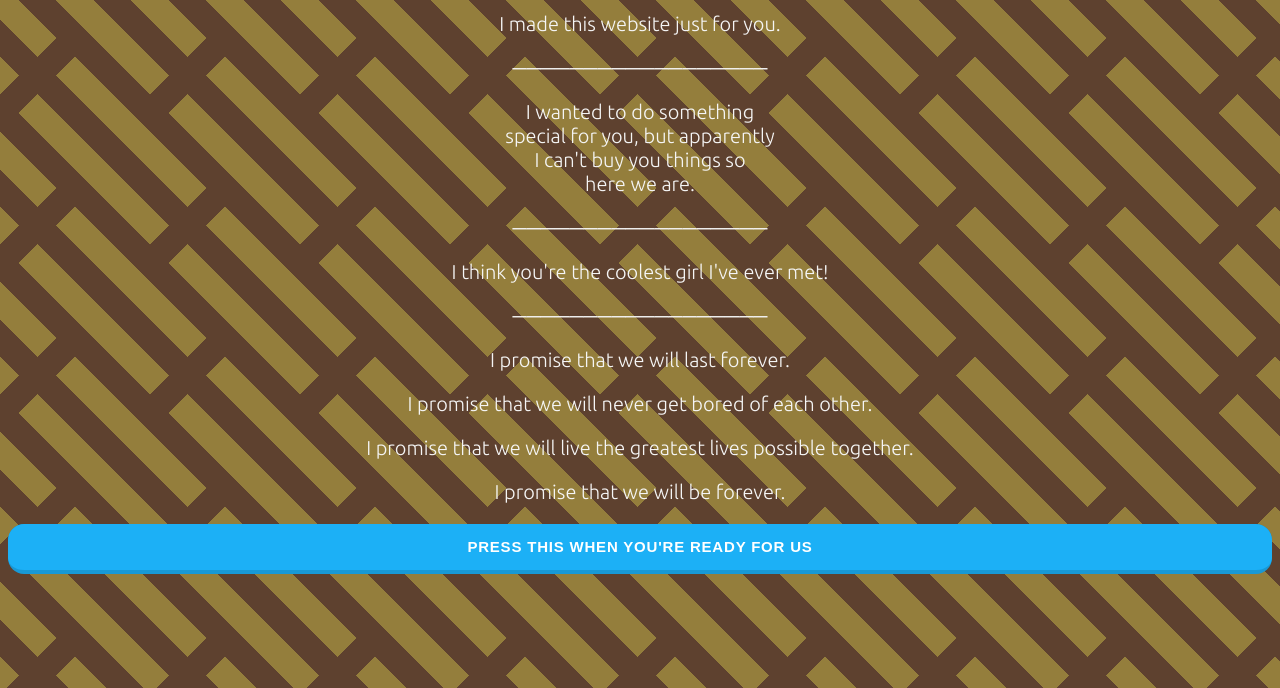
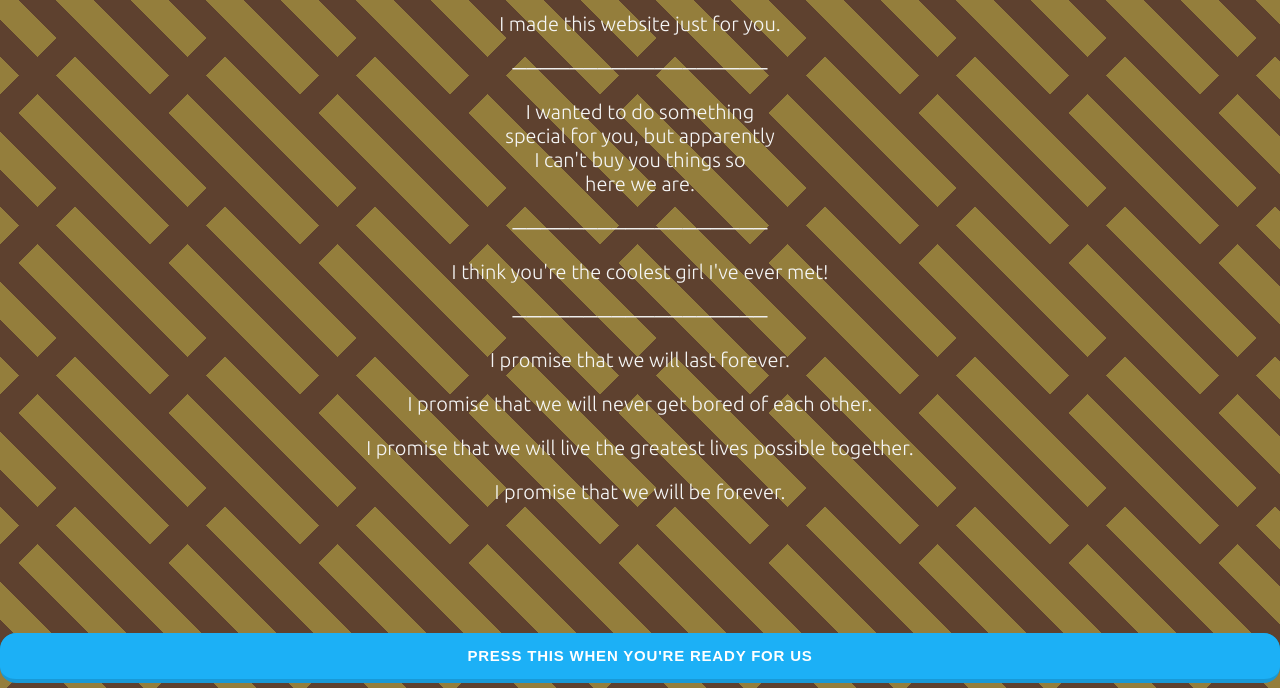
Before and after one commit to WilliamEvesSideAccount/WilliamEvesSideAccount.github.io, a plain HTML site: page index.html in a window 1280 px wide. Shown: the part 112-800 px from the top of the page. Drawn offline with Linux system fonts and the light colour scheme.

Commit message:
Update style.css

```diff
--- a/style.css
+++ b/style.css
@@ -41,7 +41,9 @@ button{
 }
 
 .button-19 {
-    position: relative;
+    position: absolute;
+    bottom: 5px;
+    left: 0px;
   appearance: button;
   background-color: #1899D6;
   border: solid transparent;
```
